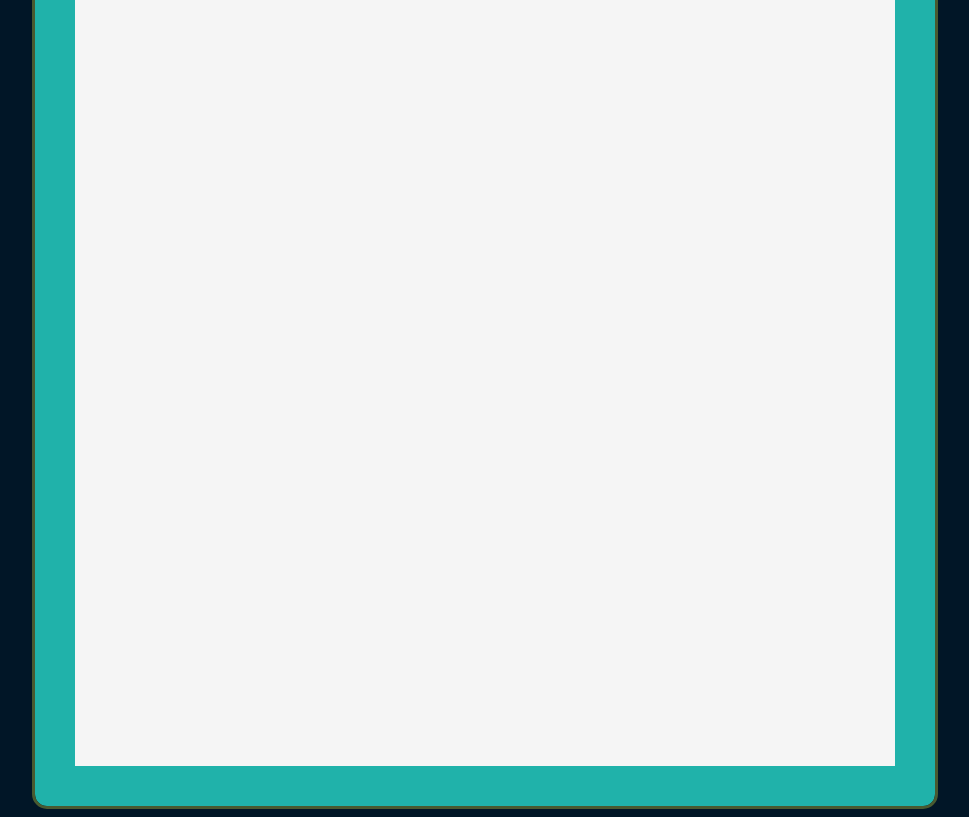
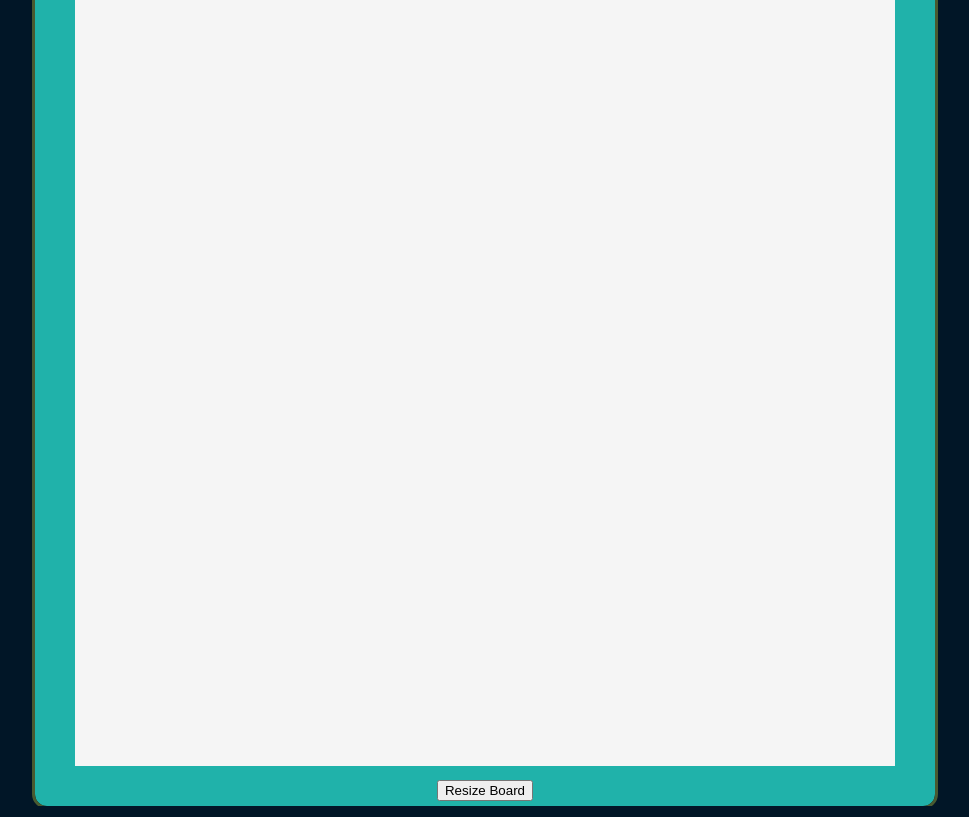
Before and after one commit to Riskoder/Etch-a-Sketch, a plain HTML site: page index.html in a window 1280 px wide. Shown: the part 114-931 px from the top of the page, without its empty margins (155-1124 px from the left). Drawn offline with Linux system fonts and the light colour scheme; a web font is replaced by a local one.

Commit message:
Added CSS Button from JS to CSS FIle

```diff
--- a/style.css
+++ b/style.css
@@ -38,3 +38,9 @@ body {
 
   color: greenyellow;
 }
+
+.resize-button {
+  position: absolute;
+  bottom: 0;
+  margin: -35px
+}
```
